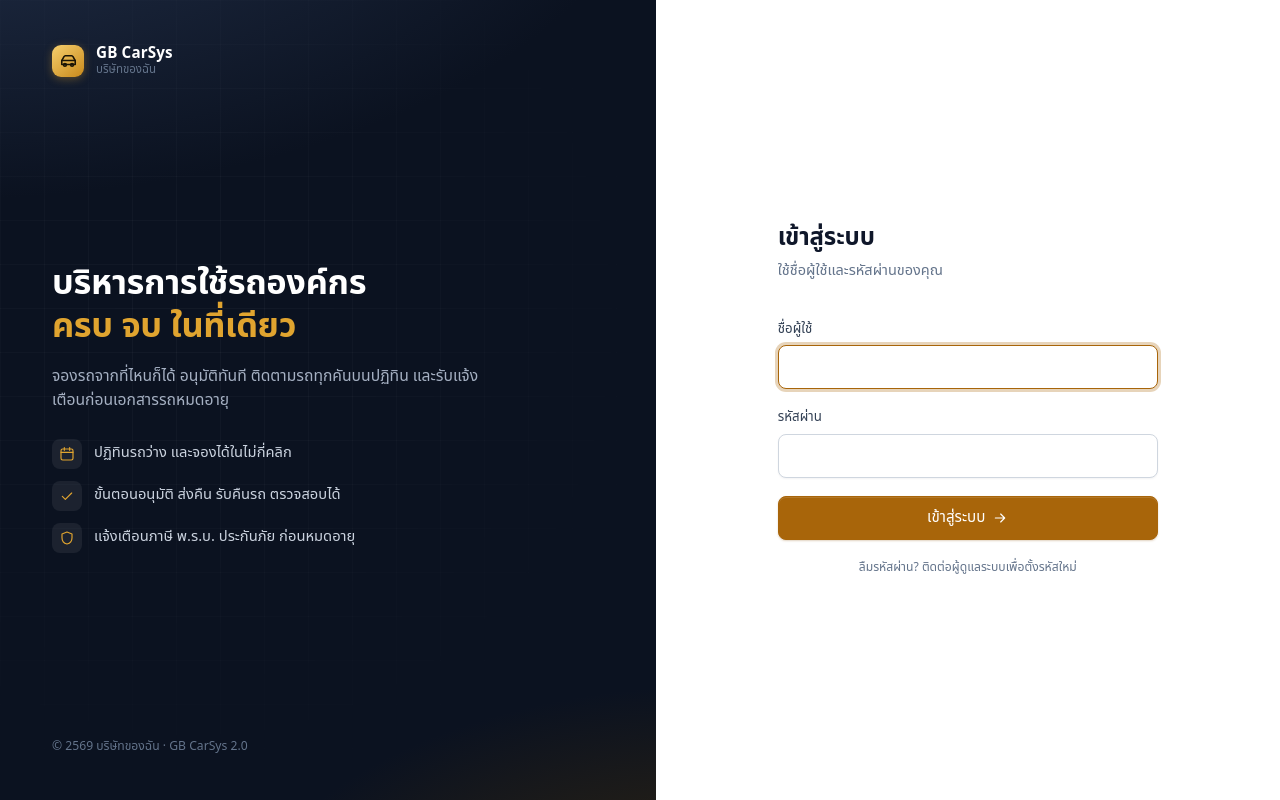
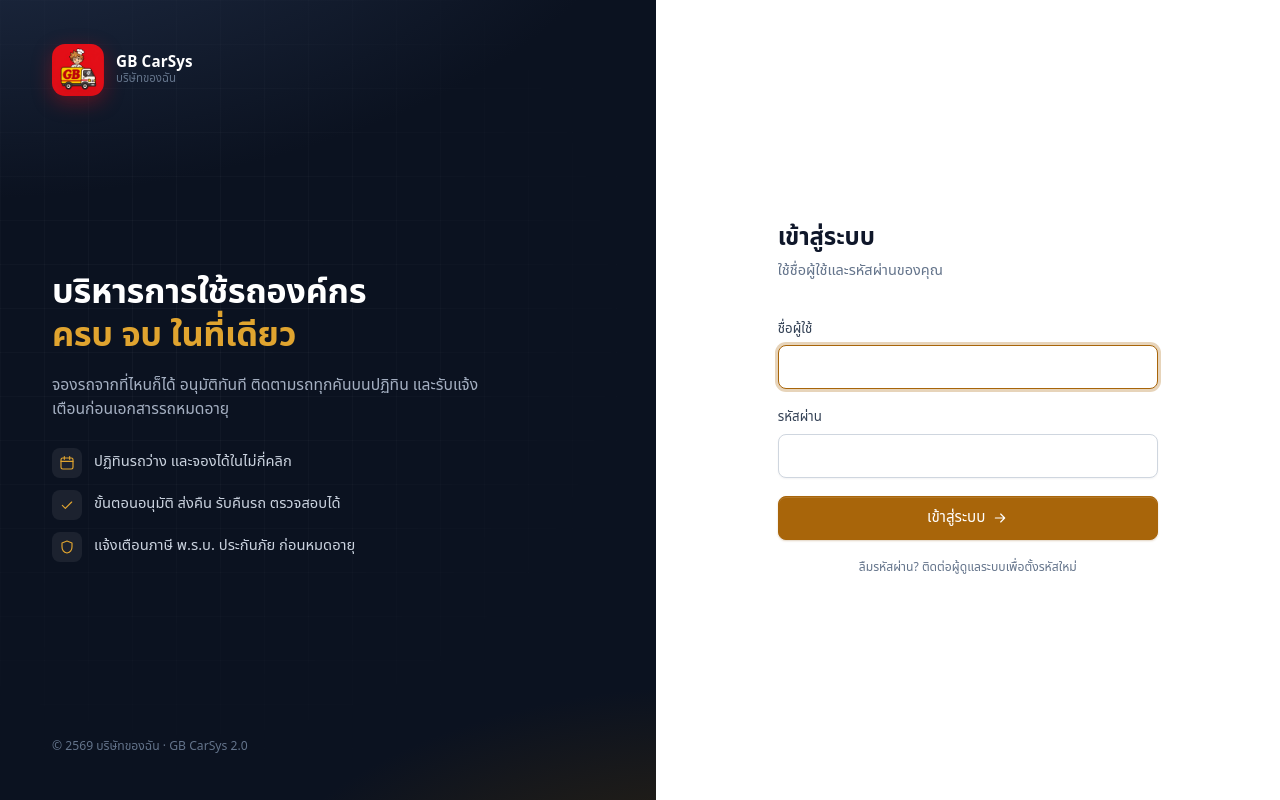
Before and after one commit to ncsgoldbread/gbcars, a PHP site: page / in a window 1280 px wide. Run offline with PHP 8.4, Linux system fonts and the light colour scheme; data comes from the database, SQL or seed files in the repository; some web fonts are replaced.

Commit message:
Use the GB truck logo as app icon
- PWA icons 192/512 (any) and maskable 192/512 on full-bleed brand red with the artwork inside the safe zone
- apple-touch-icon 180, favicon.ico (16/32/48) and favicon-32.png
- Logo in the sidebar and login page; splash background #E50E17
- Original artwork kept as assets/icons/logo-source.webp; sw v5

```diff
--- a/assets/css/app.css
+++ b/assets/css/app.css
@@ -104,8 +104,9 @@ kbd { font-family: ui-monospace, SFMono-Regular, Consolas, monospace; font-size:
 .app { display: grid; grid-template-columns: var(--sidebar) minmax(0, 1fr); min-height: 100vh; }
 .sidebar { background: var(--nav); color: var(--nav-text); position: sticky; top: 0; height: 100vh; display: flex; flex-direction: column; z-index: 40; border-right: 1px solid rgba(255,255,255,.04); }
 .brand { display: flex; align-items: center; gap: 12px; padding: 16px 18px; height: var(--topbar); border-bottom: 1px solid rgba(255,255,255,.06); color: #fff; text-decoration: none !important; }
-.brand-logo { width: 32px; height: 32px; border-radius: 9px; background: linear-gradient(140deg, #f6cf6d, #c8891b); display: grid; place-items: center; color: #1a1405; flex: none; box-shadow: 0 2px 8px rgba(224,164,47,.35); }
-.brand-logo svg { width: 19px; height: 19px; stroke-width: 2; }
+.brand-logo { width: 34px; height: 34px; border-radius: 9px; flex: none; overflow: hidden; box-shadow: 0 2px 8px rgba(229,14,23,.35); }
+.brand-logo img { width: 100%; height: 100%; display: block; object-fit: cover; }
+.brand-logo.lg { width: 52px; height: 52px; border-radius: 13px; box-shadow: 0 6px 20px rgba(229,14,23,.35); }
 .brand b { display: block; font-size: .95rem; line-height: 1.25; letter-spacing: .01em; }
 .brand small { display: block; color: var(--nav-muted); font-size: .72rem; line-height: 1.3; }
 .nav { padding: 10px 10px 16px; flex: 1; overflow-y: auto; scrollbar-width: thin; scrollbar-color: #334155 transparent; }
--- a/assets/js/app.js
+++ b/assets/js/app.js
@@ -151,7 +151,7 @@ function ensureShell() {
   mount(document.body, html`
     <div class="app">
       <aside class="sidebar" aria-label="เมนูหลัก">
-        <a class="brand" href="#/"><div class="brand-logo">${icon('car')}</div><div class="grow"><b class="truncate">${company.webheader || 'GB CarSys'}</b><small class="truncate">${company.name || 'ระบบบริหารการใช้รถ'}</small></div></a>
+        <a class="brand" href="#/"><div class="brand-logo"><img src="assets/icons/logo-128.png" alt=""></div><div class="grow"><b class="truncate">${company.webheader || 'GB CarSys'}</b><small class="truncate">${company.name || 'ระบบบริหารการใช้รถ'}</small></div></a>
         <nav class="nav" id="nav"></nav>
         <div class="sidebar-foot"><span>GB CarSys 2.0</span><span>PWA</span></div>
       </aside>
@@ -329,7 +329,7 @@ function showLogin() {
   mount(document.body, html`
     <div class="login-wrap">
       <section class="login-art">
-        <div class="brand"><div class="brand-logo">${icon('car')}</div><div><b>${company.webheader || 'GB CarSys'}</b><small>${company.name || ''}</small></div></div>
+        <div class="brand"><div class="brand-logo lg"><img src="assets/icons/logo-128.png" alt=""></div><div><b>${company.webheader || 'GB CarSys'}</b><small>${company.name || ''}</small></div></div>
         <div>
           <h1>บริหารการใช้รถองค์กร<br><em>ครบ จบ ในที่เดียว</em></h1>
           <p class="hide-sm">จองรถจากที่ไหนก็ได้ อนุมัติทันที ติดตามรถทุกคันบนปฏิทิน และรับแจ้งเตือนก่อนเอกสารรถหมดอายุ</p>
--- a/index.html
+++ b/index.html
@@ -7,8 +7,10 @@
   <meta name="description" content="ระบบบริหารการใช้รถ จอง อนุมัติ ติดตามรถ">
   <meta name="theme-color" content="#172033">
   <link rel="manifest" href="manifest.webmanifest">
-  <link rel="icon" href="assets/icons/icon.svg" type="image/svg+xml">
-  <link rel="apple-touch-icon" href="assets/icons/icon-192.png">
+  <link rel="icon" href="favicon.ico" sizes="any">
+  <link rel="icon" href="assets/icons/favicon-32.png" type="image/png" sizes="32x32">
+  <link rel="apple-touch-icon" href="assets/icons/apple-touch-icon.png">
+  <meta name="apple-mobile-web-app-title" content="GB CarSys">
   <meta name="apple-mobile-web-app-capable" content="yes">
   <meta name="apple-mobile-web-app-status-bar-style" content="black-translucent">
   <link rel="preconnect" href="https://fonts.googleapis.com">
--- a/sw.js
+++ b/sw.js
@@ -1,12 +1,12 @@
 // GB CarSys service worker — app shell offline + cached API reads
-const VERSION = 'gbcars-v4';
+const VERSION = 'gbcars-v5';
 const SHELL = [
   './', 'index.html', 'manifest.webmanifest',
   'assets/css/app.css',
   'assets/js/app.js', 'assets/js/core.js',
   'assets/js/views/dashboard.js', 'assets/js/views/calendar.js', 'assets/js/views/booking.js',
   'assets/js/views/crud.js', 'assets/js/views/reports.js', 'assets/js/views/profile.js',
-  'assets/icons/icon.svg', 'assets/icons/icon-192.png', 'assets/icons/icon-512.png',
+  'favicon.ico', 'assets/icons/favicon-32.png', 'assets/icons/logo-128.png', 'assets/icons/icon-192.png', 'assets/icons/icon-512.png',
 ];
 const SHELL_CACHE = `${VERSION}-shell`;
 const DATA_CACHE = `${VERSION}-data`;
```
Also changed, not shown: assets/icons/apple-touch-icon.png (added), assets/icons/favicon-32.png (added), assets/icons/icon-192.png, assets/icons/icon-512.png, assets/icons/icon-maskable-192.png (added), assets/icons/icon-maskable-512.png, assets/icons/icon.svg (deleted), assets/icons/logo-128.png (added), assets/icons/logo-source.webp (added), favicon.ico (added), manifest.webmanifest.
